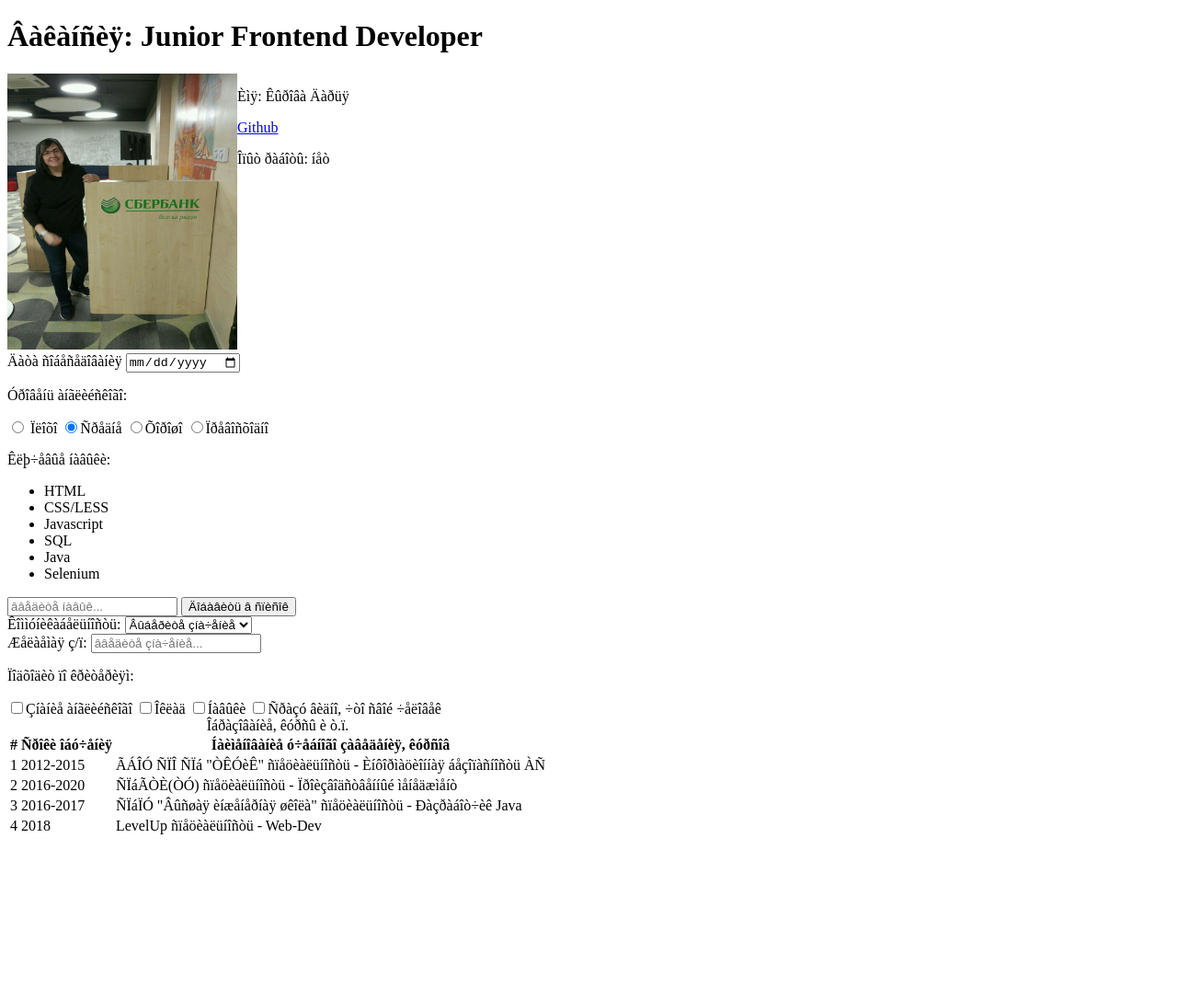
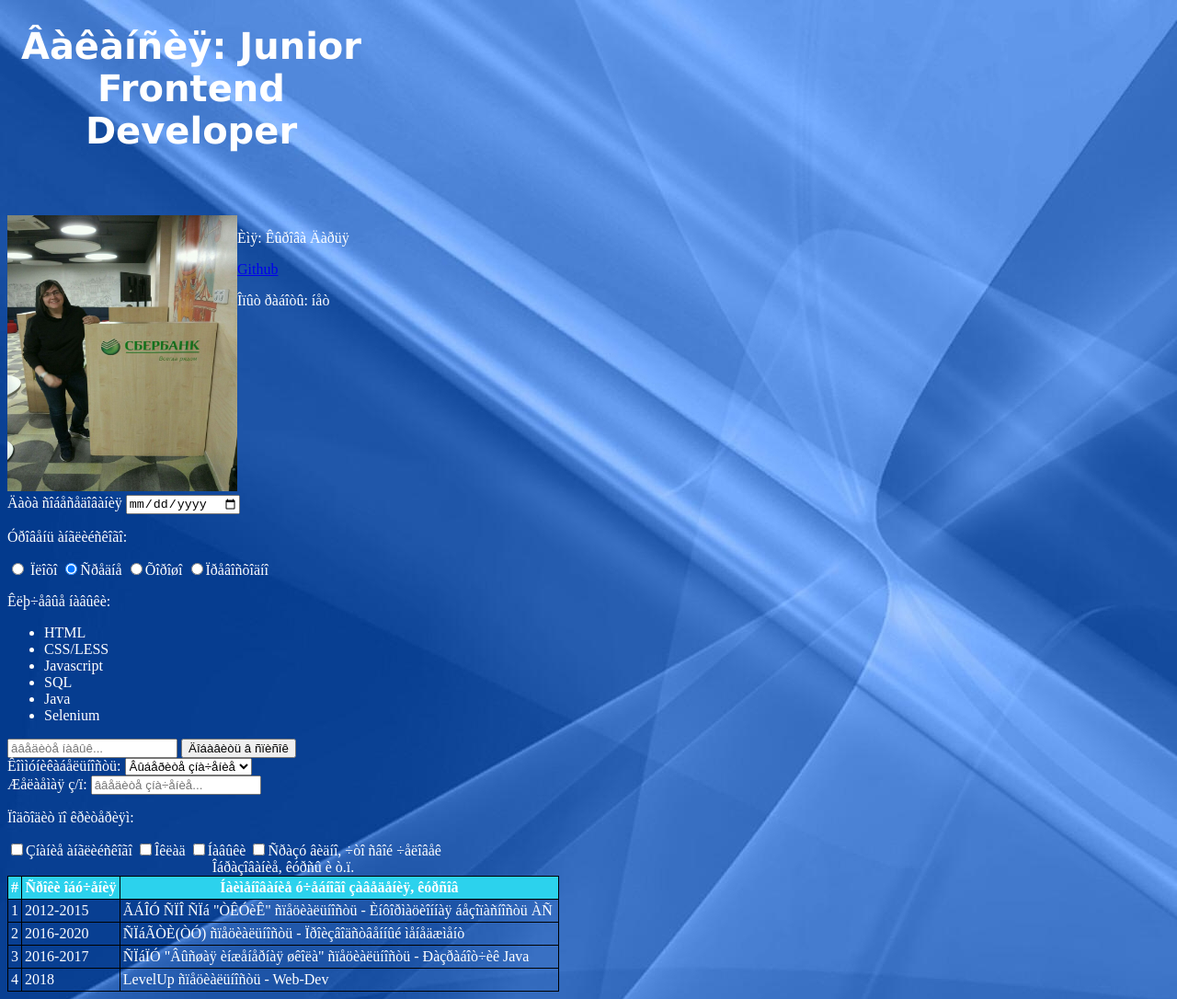
Before and after one commit to aspeeed/firstProject, a plain HTML site: page index.html in a window 1280 px wide. Shown: the whole page at 92% size. Before the commit the page ends 918 px from the top, so only its background shows below. Drawn offline with Linux system fonts and the light colour scheme.

Commit message:
+ style little bit

```diff
--- a/styles.css
+++ b/styles.css
@@ -2,3 +2,26 @@
     display: flex;
     flex-direction: row;
 }
+ table {
+    width: 600px;
+    border-collapse: collapse;
+   }
+   td, th {
+    padding: 3px;
+    border: 1px solid black;
+   }
+   th {
+    background: #2CD2ED;
+   }
+   body {
+    background: url(src/pic5.png);
+    color: #fff;
+   }
+   h1 {
+	   text-align: center;
+	   width:400px;
+	   height: 180px;
+	   font-family: Verdana, sans-serif;
+	   font-size: 250%;
+	   font-weight: light
+   }
```
Also changed, not shown: src/pic5.png (added).
